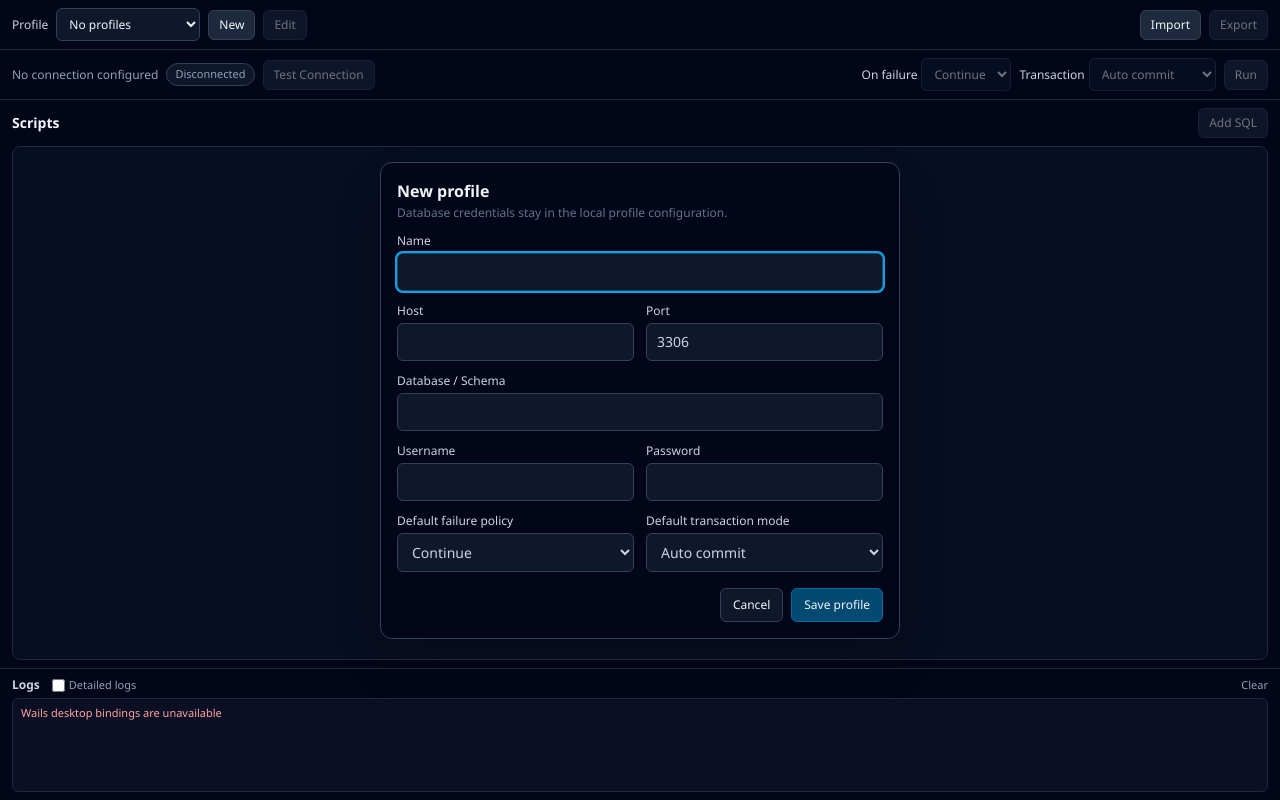
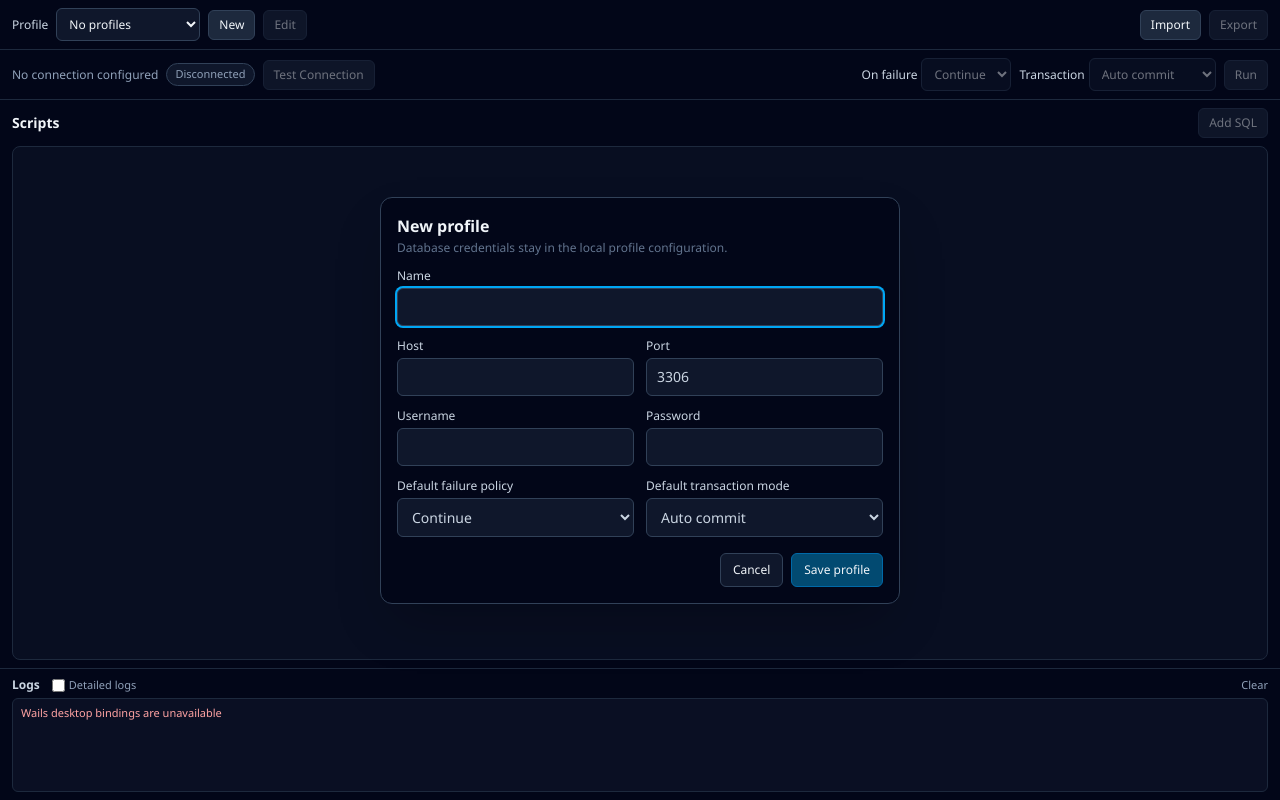
Before and after one commit to vitorhugo-dotnet/go-script-sql-runner, a React (Vite) app in the folder frontend/: page / in a window 1280 px wide. Both pictures are taken after a click on the button "New". Built offline with nearby package versions, Linux system fonts and the light colour scheme.

Commit message:
feat: remove persisted schema from profile editor

```diff
--- a/frontend/src/components/ProfileDialog.tsx
+++ b/frontend/src/components/ProfileDialog.tsx
@@ -54,12 +54,11 @@ export default function ProfileDialog({ open, mode, profile, onCancel, onSave }:
     event.preventDefault()
     const name = draft.name.trim()
     const host = draft.connection.host.trim()
-    const database = draft.connection.database.trim()
     const username = draft.connection.username.trim()
     const port = Number(draft.connection.port)
 
-    if (!name || !host || !database || !username) {
-      setError('Name, host, database and username are required.')
+    if (!name || !host || !username) {
+      setError('Name, host and username are required.')
       return
     }
     if (!Number.isInteger(port) || port < 1 || port > 65535) {
@@ -74,7 +73,7 @@ export default function ProfileDialog({ open, mode, profile, onCancel, onSave }:
         ...draft.connection,
         host,
         port,
-        database,
+        database: '',
         username,
       },
     }
@@ -142,15 +141,6 @@ export default function ProfileDialog({ open, mode, profile, onCancel, onSave }:
               max={65535}
               value={draft.connection.port}
               onChange={(event) => updateConnection('port', Number(event.target.value))}
-            />
-          </label>
-
-          <label className="col-span-2 grid gap-1 text-xs text-slate-300">
-            Database / Schema
-            <input
-              className="rounded-md border border-slate-700 bg-slate-900 px-2.5 py-2 text-sm outline-none focus:ring-2 focus:ring-sky-500"
-              value={draft.connection.database}
-              onChange={(event) => updateConnection('database', event.target.value)}
             />
           </label>
 
```
